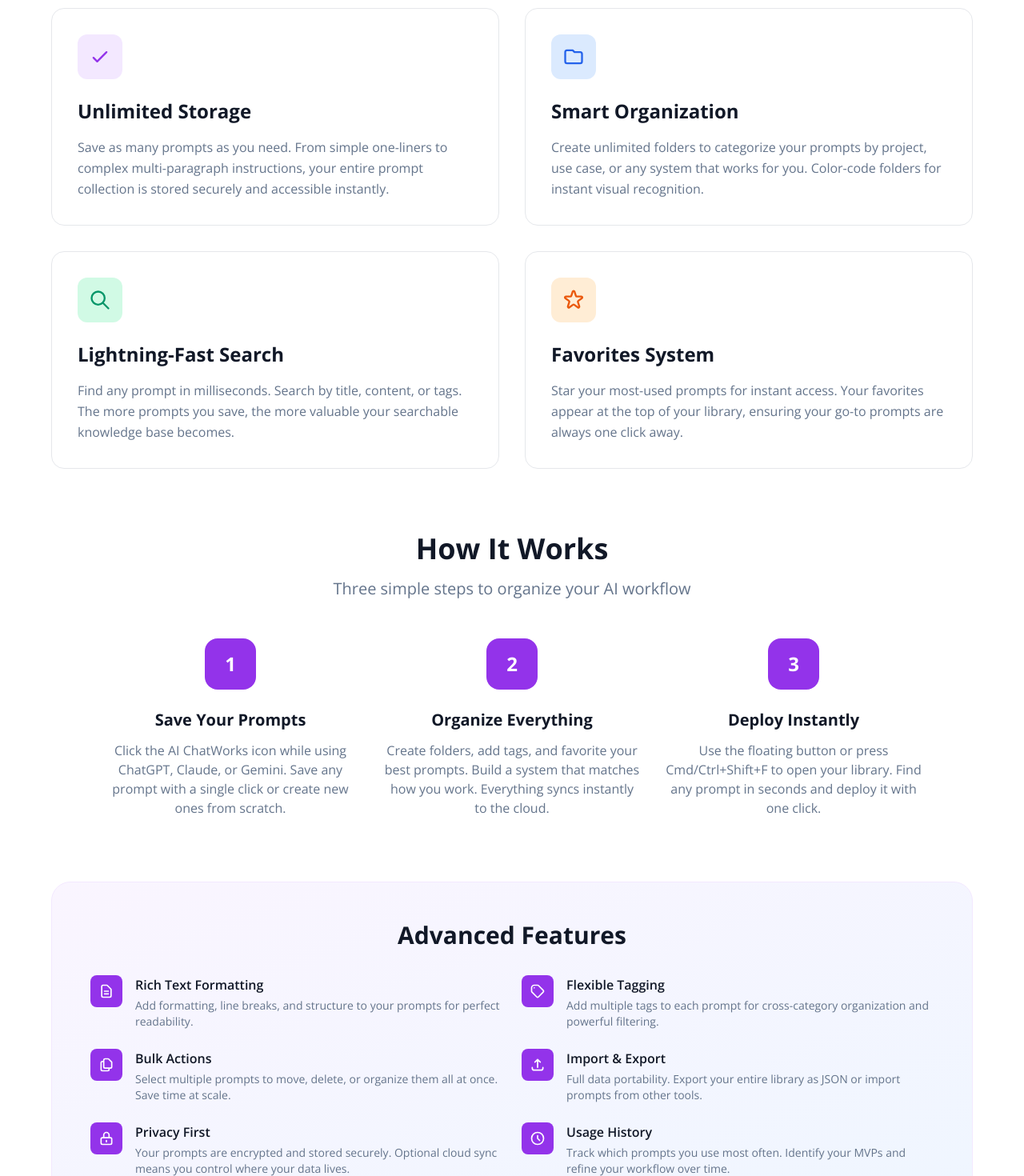
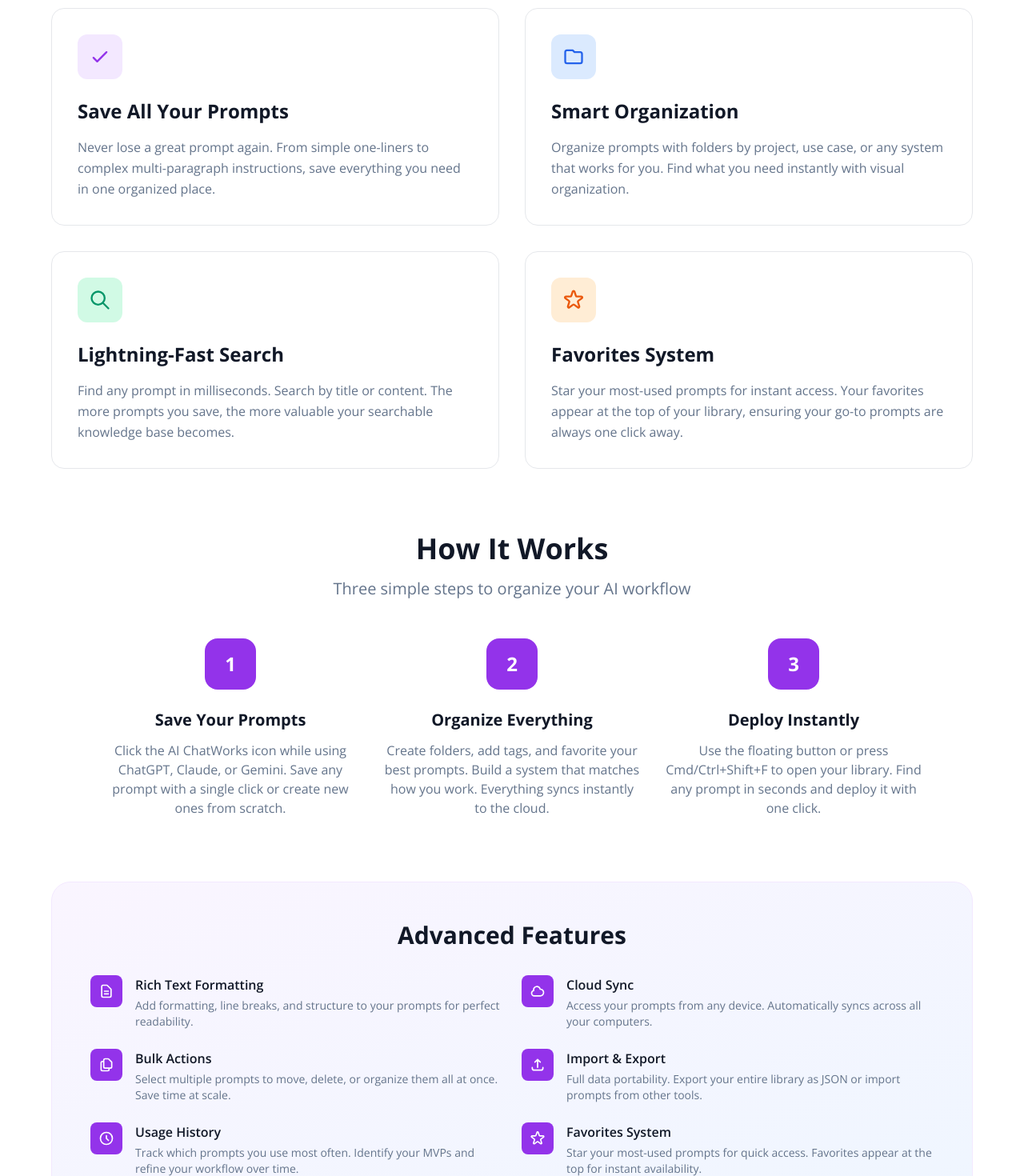
Before and after one commit to roeymit84/ai-chatworks-website, a Next.js app: page /features/prompt-library in a window 1280 px wide. Shown: the part 440-1910 px from the top of the page at 80% size. Built offline with nearby package versions, Linux system fonts and the light colour scheme.

Commit message:
Add files via upload

```diff
--- a/app/features/prompt-library/page.jsx
+++ b/app/features/prompt-library/page.jsx
@@ -44,9 +44,9 @@ export default function PromptLibraryPage() {
                   <path strokeLinecap="round" strokeLinejoin="round" strokeWidth={2} d="M5 13l4 4L19 7" />
                 </svg>
               </div>
-              <h3 className="text-2xl font-bold mb-4 text-brand-dark">Unlimited Storage</h3>
+              <h3 className="text-2xl font-bold mb-4 text-brand-dark">Save All Your Prompts</h3>
               <p className="text-brand-slate leading-relaxed">
-                Save as many prompts as you need. From simple one-liners to complex multi-paragraph instructions, your entire prompt collection is stored securely and accessible instantly.
+                Never lose a great prompt again. From simple one-liners to complex multi-paragraph instructions, save everything you need in one organized place.
               </p>
             </div>
 
@@ -59,7 +59,7 @@ export default function PromptLibraryPage() {
               </div>
               <h3 className="text-2xl font-bold mb-4 text-brand-dark">Smart Organization</h3>
               <p className="text-brand-slate leading-relaxed">
-                Create unlimited folders to categorize your prompts by project, use case, or any system that works for you. Color-code folders for instant visual recognition.
+                Organize prompts with folders by project, use case, or any system that works for you. Find what you need instantly with visual organization.
               </p>
             </div>
 
@@ -72,7 +72,7 @@ export default function PromptLibraryPage() {
               </div>
               <h3 className="text-2xl font-bold mb-4 text-brand-dark">Lightning-Fast Search</h3>
               <p className="text-brand-slate leading-relaxed">
-                Find any prompt in milliseconds. Search by title, content, or tags. The more prompts you save, the more valuable your searchable knowledge base becomes.
+                Find any prompt in milliseconds. Search by title or content. The more prompts you save, the more valuable your searchable knowledge base becomes.
               </p>
             </div>
 
@@ -158,13 +158,13 @@ export default function PromptLibraryPage() {
                 <div className="flex-shrink-0">
                   <div className="w-10 h-10 bg-purple-600 rounded-lg flex items-center justify-center">
                     <svg className="w-5 h-5 text-white" fill="none" stroke="currentColor" viewBox="0 0 24 24">
-                      <path strokeLinecap="round" strokeLinejoin="round" strokeWidth={2} d="M7 7h.01M7 3h5c.512 0 1.024.195 1.414.586l7 7a2 2 0 010 2.828l-7 7a2 2 0 01-2.828 0l-7-7A1.994 1.994 0 013 12V7a4 4 0 014-4z" />
+                      <path strokeLinecap="round" strokeLinejoin="round" strokeWidth={2} d="M3 15a4 4 0 004 4h9a5 5 0 10-.1-9.999 5.002 5.002 0 10-9.78 2.096A4.001 4.001 0 003 15z" />
                     </svg>
                   </div>
                 </div>
                 <div>
-                  <h4 className="font-semibold text-brand-dark mb-1">Flexible Tagging</h4>
-                  <p className="text-sm text-brand-slate">Add multiple tags to each prompt for cross-category organization and powerful filtering.</p>
+                  <h4 className="font-semibold text-brand-dark mb-1">Cloud Sync</h4>
+                  <p className="text-sm text-brand-slate">Access your prompts from any device. Automatically syncs across all your computers.</p>
                 </div>
               </div>
 
@@ -200,13 +200,13 @@ export default function PromptLibraryPage() {
                 <div className="flex-shrink-0">
                   <div className="w-10 h-10 bg-purple-600 rounded-lg flex items-center justify-center">
                     <svg className="w-5 h-5 text-white" fill="none" stroke="currentColor" viewBox="0 0 24 24">
-                      <path strokeLinecap="round" strokeLinejoin="round" strokeWidth={2} d="M12 15v2m-6 4h12a2 2 0 002-2v-6a2 2 0 00-2-2H6a2 2 0 00-2 2v6a2 2 0 002 2zm10-10V7a4 4 0 00-8 0v4h8z" />
+                      <path strokeLinecap="round" strokeLinejoin="round" strokeWidth={2} d="M12 8v4l3 3m6-3a9 9 0 11-18 0 9 9 0 0118 0z" />
                     </svg>
                   </div>
                 </div>
                 <div>
-                  <h4 className="font-semibold text-brand-dark mb-1">Privacy First</h4>
-                  <p className="text-sm text-brand-slate">Your prompts are encrypted and stored securely. Optional cloud sync means you control where your data lives.</p>
+                  <h4 className="font-semibold text-brand-dark mb-1">Usage History</h4>
+                  <p className="text-sm text-brand-slate">Track which prompts you use most often. Identify your MVPs and refine your workflow over time.</p>
                 </div>
               </div>
 
@@ -214,13 +214,13 @@ export default function PromptLibraryPage() {
                 <div className="flex-shrink-0">
                   <div className="w-10 h-10 bg-purple-600 rounded-lg flex items-center justify-center">
                     <svg className="w-5 h-5 text-white" fill="none" stroke="currentColor" viewBox="0 0 24 24">
-                      <path strokeLinecap="round" strokeLinejoin="round" strokeWidth={2} d="M12 8v4l3 3m6-3a9 9 0 11-18 0 9 9 0 0118 0z" />
+                      <path strokeLinecap="round" strokeLinejoin="round" strokeWidth={2} d="M11.049 2.927c.3-.921 1.603-.921 1.902 0l1.519 4.674a1 1 0 00.95.69h4.915c.969 0 1.371 1.24.588 1.81l-3.976 2.888a1 1 0 00-.363 1.118l1.518 4.674c.3.922-.755 1.688-1.538 1.118l-3.976-2.888a1 1 0 00-1.176 0l-3.976 2.888c-.783.57-1.838-.197-1.538-1.118l1.518-4.674a1 1 0 00-.363-1.118l-3.976-2.888c-.784-.57-.38-1.81.588-1.81h4.914a1 1 0 00.951-.69l1.519-4.674z" />
                     </svg>
                   </div>
                 </div>
                 <div>
-                  <h4 className="font-semibold text-brand-dark mb-1">Usage History</h4>
-                  <p className="text-sm text-brand-slate">Track which prompts you use most often. Identify your MVPs and refine your workflow over time.</p>
+                  <h4 className="font-semibold text-brand-dark mb-1">Favorites System</h4>
+                  <p className="text-sm text-brand-slate">Star your most-used prompts for quick access. Favorites appear at the top for instant availability.</p>
                 </div>
               </div>
             </div>
```
